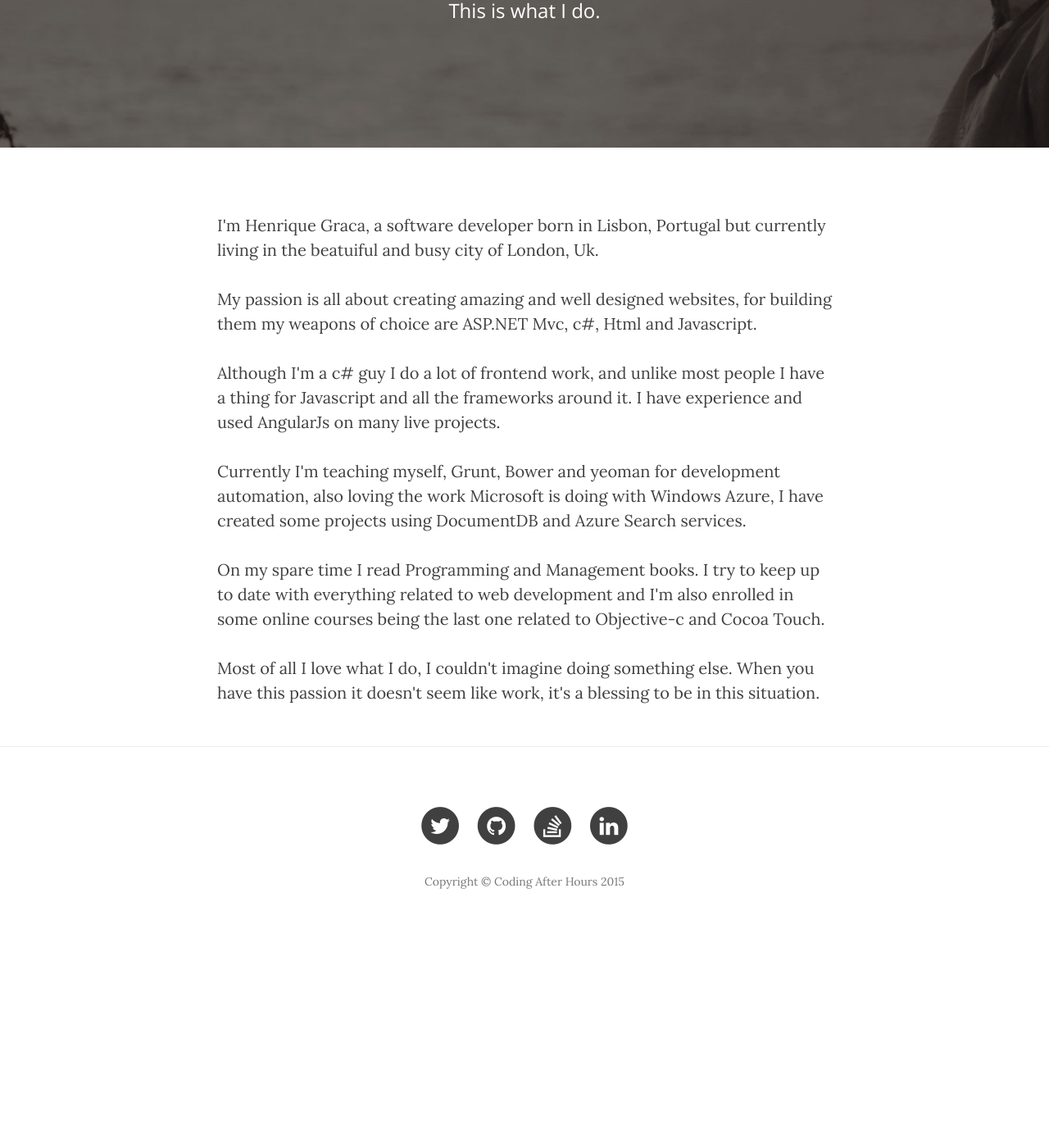
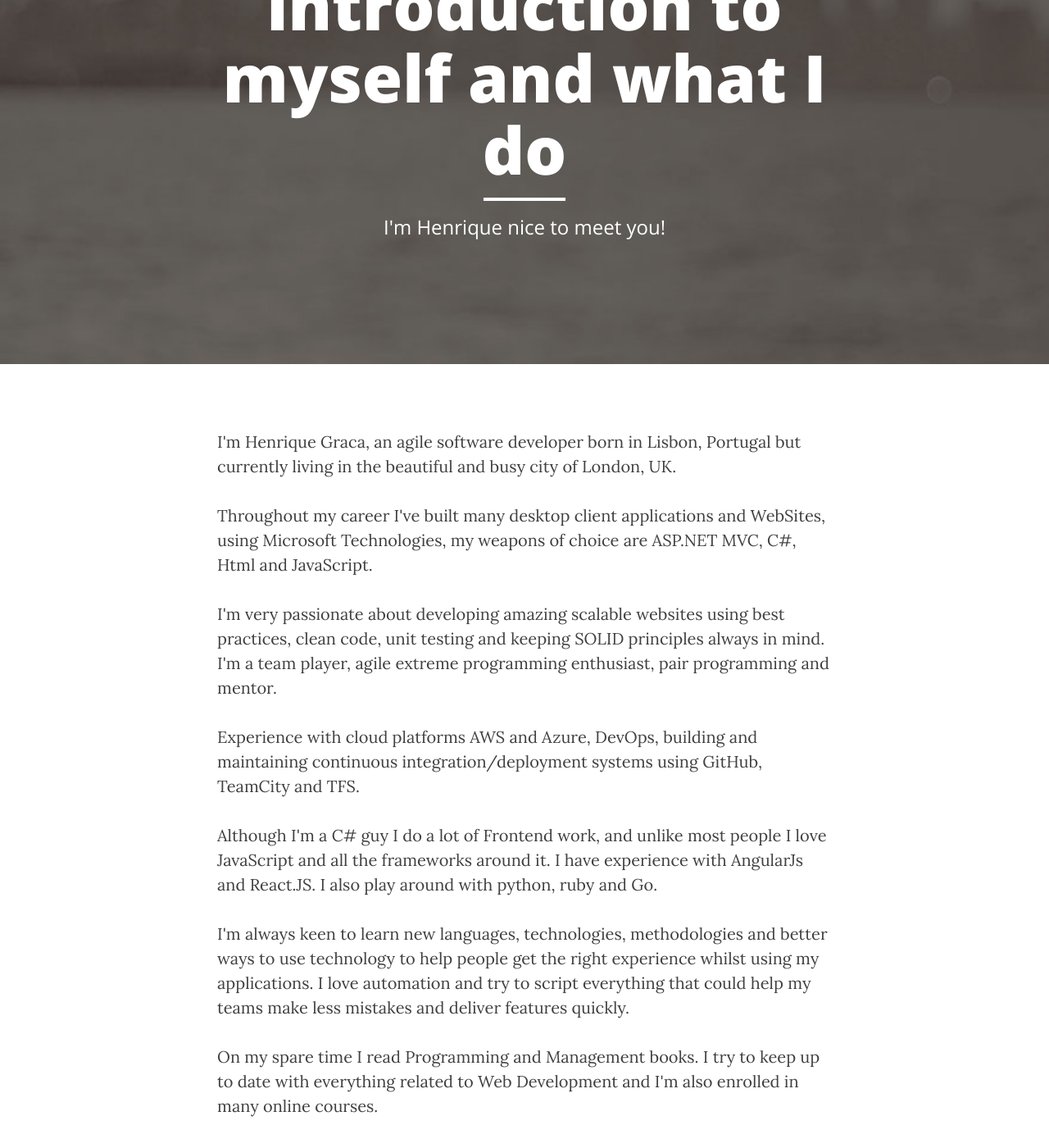
Before and after one commit to hjgraca/hjgraca.github.io-old, a Jekyll site: the page built from about.html, in a window 1280 px wide and 1400 px high, scrolled down 276 px. Shown: the whole window at 82% size. Built offline with Jekyll 4.4.1, drawn with Linux system fonts in a browser that asks for light colours; nearby versions of some CDN libraries; before the commit the page ends 1427 px from its top, so only the background shows below that; some of the changed text lies outside the part shown.

Commit message:
updated about page

```diff
--- a/about.html
+++ b/about.html
@@ -1,13 +1,15 @@
 ---
 layout: page
-title: "About"
-description: "This is what I do."
+title: "Here is a brief introduction to myself and what I do"
+description: "I'm Henrique nice to meet you!"
 header-img: "img/about-bg.jpg"
 ---
 
-<p>I'm Henrique Graca, a software developer born in Lisbon, Portugal but currently living in the beatuiful and busy city of London, Uk.</p>
-<p>My passion is all about creating amazing and well designed websites, for building them my weapons of choice are ASP.NET Mvc, c#, Html and Javascript.</p>
-<p>Although I'm a c# guy I do a lot of frontend work, and unlike most people I have a thing for Javascript and all the frameworks around it. I have experience and used AngularJs on many live projects.</p>
-<p>Currently I'm teaching myself, Grunt, Bower and yeoman for development automation, also loving the work Microsoft is doing with Windows Azure, I have created some projects using DocumentDB and Azure Search services.</p>
-<p>On my spare time I read Programming and Management books. I try to keep up to date with everything related to web development and I'm also enrolled in some online courses being the last one related to Objective-c and Cocoa Touch.</p>
+<p>I'm Henrique Graca, an agile software developer born in Lisbon, Portugal but currently living in the beautiful and busy city of London, UK.</p>
+<p>Throughout my career I've built many desktop client applications and WebSites, using Microsoft Technologies, my weapons of choice are ASP.NET MVC, C#, Html and JavaScript.</p>
+<p>I'm very passionate about developing amazing scalable websites using best practices, clean code, unit testing and keeping SOLID principles always in mind. I'm a team player, agile extreme programming enthusiast, pair programming and mentor.</p>
+<p>Experience with cloud platforms AWS and Azure, DevOps, building and maintaining continuous integration/deployment systems using GitHub, TeamCity and TFS.</p>
+<p>Although I'm a C# guy I do a lot of Frontend work, and unlike most people I love JavaScript and all the frameworks around it. I have experience with AngularJs and React.JS. I also play around with python, ruby and Go.</p>
+<p>I'm always keen to learn new languages, technologies, methodologies and better ways to use technology to help people get the right experience whilst using my applications. I love automation and try to script everything that could help my teams make less mistakes and deliver features quickly.</p>
+<p>On my spare time I read Programming and Management books. I try to keep up to date with everything related to Web Development and I'm also enrolled in many online courses.</p>
 <p>Most of all I love what I do, I couldn't imagine doing something else. When you have this passion it doesn't seem like work, it's a blessing to be in this situation.</p>
```
